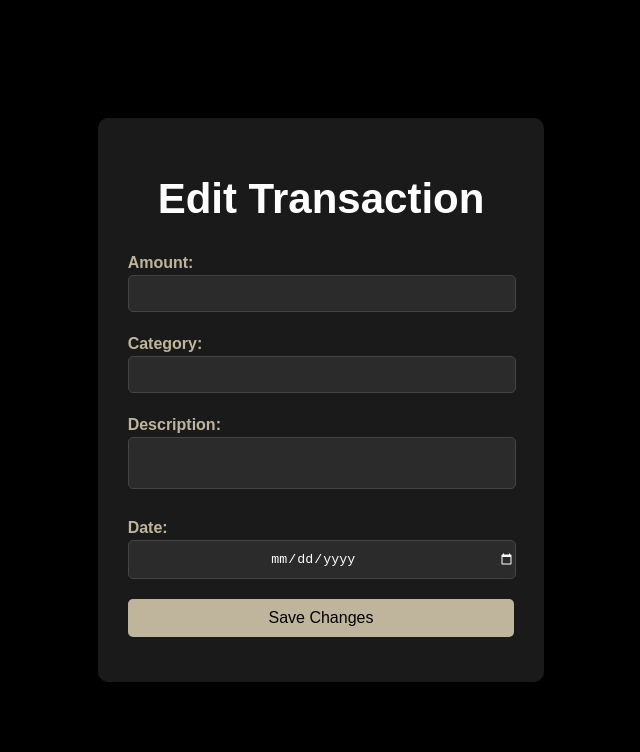
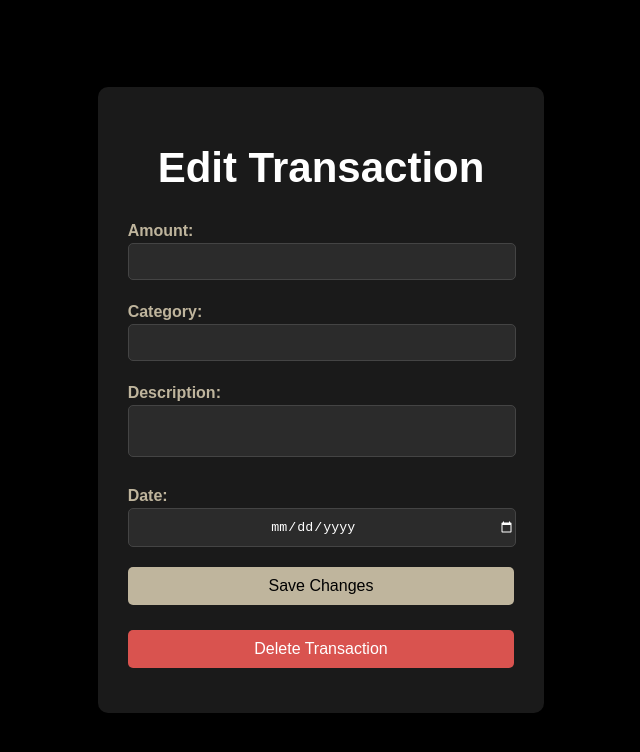
Before and after one commit to aslihancelik/FinancialManagementApp, a React (Vite) app in the folder client/my-react-app/: page /edit-transaction/1 in a window 1280 px wide. Shown: the top 752 px of the page, without its empty margins (349-989 px from the left). Built offline with nearby package versions, Linux system fonts and the light colour scheme; no server answers.

Commit message:
delete button added and css corrected

```diff
--- a/client/my-react-app/src/pages/EditTransactionPage.jsx
+++ b/client/my-react-app/src/pages/EditTransactionPage.jsx
@@ -3,6 +3,7 @@ import { useParams, useNavigate } from "react-router-dom";
 import {
   fetchTransactionById,
   updateTransaction,
+  deleteTransaction,
 } from "../api/transactionsApi";
 import "../styles/EditTransactionPage.css";
 
@@ -71,6 +72,21 @@ const handleFormSubmit = async (e) => {
   }
 };
 
+const handleDelete = async () => {
+  const confirmDelete = window.confirm(
+    "Are you sure you want to delete this transaction?"
+  );
+  if (confirmDelete) {
+    try {
+      await deleteTransaction(id);
+      console.log("🗑 Transaction deleted!");
+      navigate("/");
+    } catch (error) {
+      console.error("Error deleting transaction:", error);
+    }
+  }
+};
+
 
   if (loading) {
     return <div>Loading...</div>; // Display a loading state while fetching
@@ -118,6 +134,9 @@ const handleFormSubmit = async (e) => {
         />
       </label>
       <button type="submit">Save Changes</button>
+      <button type="button" className="delete-button" onClick={handleDelete}>
+        Delete Transaction
+      </button>
     </form>
   );
 };
--- a/client/my-react-app/src/styles/EditTransactionPage.css
+++ b/client/my-react-app/src/styles/EditTransactionPage.css
@@ -63,3 +63,19 @@ tr:nth-child(even) {
 .add-transaction:hover {
   background-color: #7e7975; /* Darker beige on hover */
 }
+
+.delete-button {
+  background-color: #d9534f; /* Red button */
+  color: #ffffff;
+  border: none;
+  padding: 10px 20px;
+  font-size: 16px;
+  border-radius: 5px;
+  cursor: pointer;
+  transition: background-color 0.3s ease;
+  margin-top: 10px;
+}
+
+.delete-button:hover {
+  background-color: #c9302c;
+}
--- a/client/my-react-app/src/styles/global.css
+++ b/client/my-react-app/src/styles/global.css
@@ -1,79 +1,15 @@
-/* General styling */
-body {
-    font-family: 'Arial', sans-serif;
-    margin: 0;
-    padding: 0;
-    box-sizing: border-box;
-    background-color: #1a1a1a; /* Dark background */
-    color: #ffffff; /* Light text */
-}
-
-h1, h2, h3 {
-    color: #f2f2f2; /* Slightly lighter text for headings */
-    margin: 0;
-}
-
-button {
-    background-color: #4caf50; /* Green button background */
-    color: #ffffff; /* White text */
+.delete-button {
+  background-color: #d9534f; /* Red button */
+  color: #ffffff;
   border: none;
   padding: 10px 20px;
   font-size: 16px;
   border-radius: 5px;
   cursor: pointer;
   transition: background-color 0.3s ease;
+  margin-top: 10px;
 }
 
-button:hover {
-    background-color: #45a049; /* Slightly darker green on hover */
+.delete-button:hover {
+  background-color: #c9302c;
 }
-
-input, textarea, select {
-    background-color: #2b2b2b; /* Slightly lighter dark background */
-    color: #ffffff; /* Light text */
-    border: 1px solid #444444; /* Subtle border */
-    padding: 10px;
-    border-radius: 5px;
-    width: 100%;
-    margin: 10px 0;
-}
-
-input:focus, textarea:focus, select:focus {
-    outline: none;
-    border-color: #4caf50; /* Highlight border on focus */
-}
-
-label {
-    font-weight: bold;
-    color: #cccccc; /* Muted light text for labels */
-}
-
-.card {
-    background-color: #2b2b2b; /* Card background */
-    padding: 20px;
-    border-radius: 10px;
-    box-shadow: 0 4px 8px rgba(0, 0, 0, 0.2);
-    margin: 20px auto;
-    max-width: 500px;
-}
-
-ul {
-    list-style: none;
-    padding: 0;
-}
-
-li {
-    padding: 10px;
-    margin: 5px 0;
-    background-color: #333333; /* List item background */
-    border-radius: 5px;
-}
-
-a {
-    color: #4caf50; /* Link color matching the button */
-    text-decoration: none;
-}
-
-a:hover {
-    text-decoration: underline;
-}
```
Lines whose indentation alone changed are shown as unchanged.
